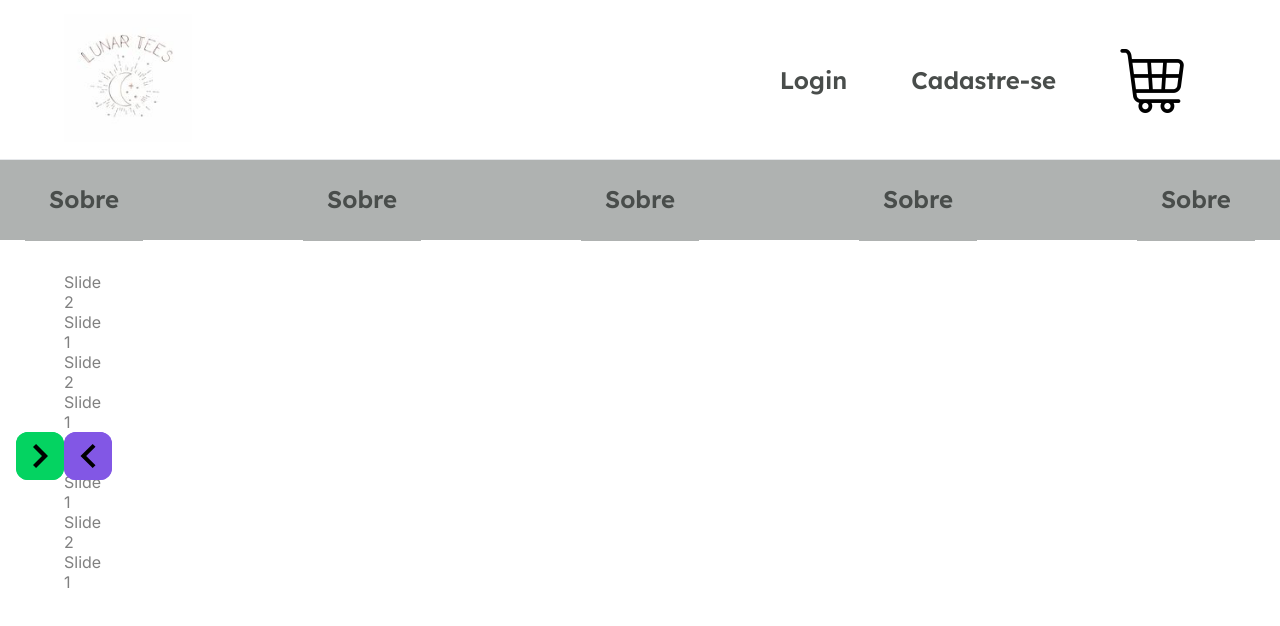
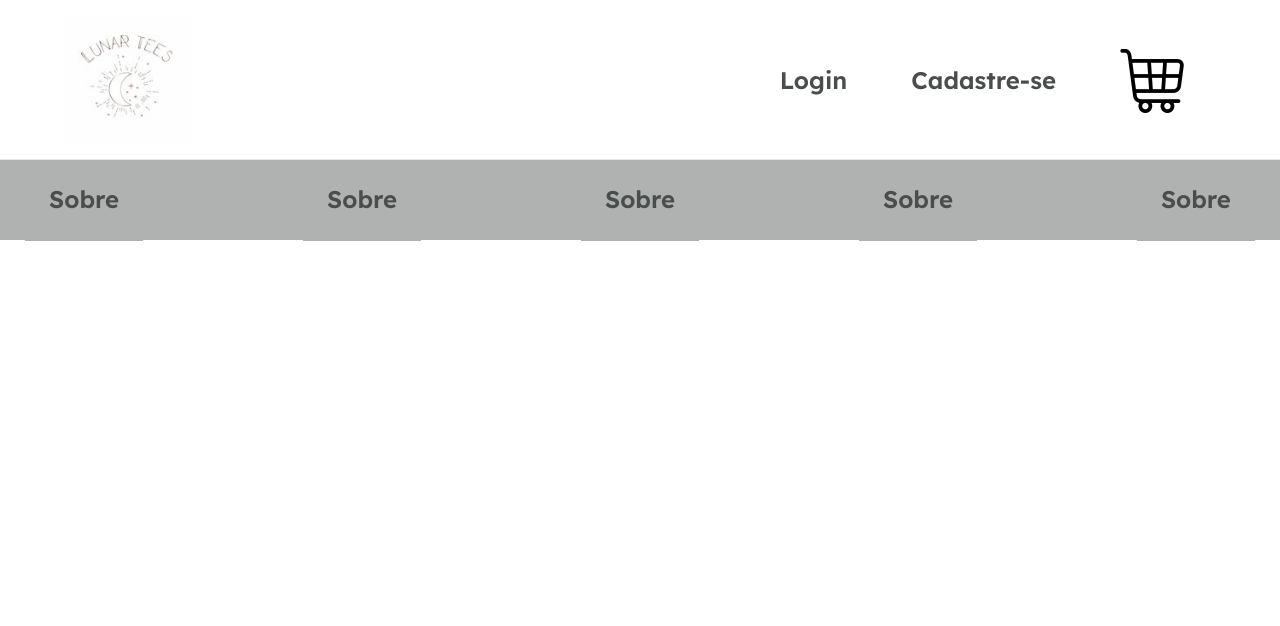
Before and after one commit to ricsrdocasro/lunar-tees, a Next.js app: page / in a window 1280 px wide. Shown: the top 626 px of the page. Built offline with nearby package versions, Linux system fonts and the light colour scheme; data requests are answered from the project's data file.

Commit message:
update index.tsx

```diff
--- a/package.json
+++ b/package.json
@@ -1,4 +1,5 @@
 {
+  "homepage": "http://ricsrdocasro.github.io/lunar-tees",
   "name": "lunar-tees",
   "version": "0.1.0",
   "private": true,
@@ -6,7 +7,6 @@
     "predeploy": "npm run build",
     "deploy": "gh-pages -d .next",
     "dev": "next dev",
-    "export": "next export",
     "build": "next build",
     "start": "next start",
     "server": "json-server server.json -w -d 750 -p 3333"
--- a/src/components/Header/index.tsx
+++ b/src/components/Header/index.tsx
@@ -4,11 +4,6 @@ import Link from "next/link";
 import styles from "./styles.module.scss";
 
 export function Header() {
-    const currentDate = format(new Date(), 'EEEEEE, d MMMM',{
-        locale: ptBR
-    });
-
-
     return (
         <div>
             <header className={styles.HeaderContainer}>
@@ -46,12 +41,12 @@ export function Header() {
                 <h2>Sobre</h2>
             </button>
             </Link>
-            <Link href={"/pages/capitaosovietico"}>
+            <Link href={"/pages/sobre"}>
             <button type="button">
                 <h2>Sobre</h2>
             </button>
             </Link>
-            <Link href={"/pages/portfolio"}>
+            <Link href={"/pages/sobre"}>
             <button type="button">
                 <h2>Sobre</h2>
             </button>
--- a/src/pages/index.tsx
+++ b/src/pages/index.tsx
@@ -4,28 +4,11 @@ import Image from 'next/image';
 import Link from 'next/link';
 import ptBR from 'date-fns/locale/pt-BR'
 import { api } from '../services/api';
-import { convertDurationToTimeString } from '../utils/convertDurationToTimeString';
 import styles from './home.module.scss';
 import Head from 'next/head';
 import { Slide } from 'react-slideshow-image';
 
-type Episode = {
-    id: string;
-    title: string;
-    price: number;
-    thumbnail: string;
-    publishedAt: string;
-    duration: number;
-    durationAsString: string;
-    url: string;
-}
-
-type HomeProps = {
-  latestEpisodes: Episode[];
-}
-
-
-export default function Home({latestEpisodes}: HomeProps) {
+export default function Home() {
 
   return(
     <div>
@@ -36,64 +19,9 @@ export default function Home({latestEpisodes}: HomeProps) {
 
         <section className={styles.latestEpisodes}>
           <div className={styles.thumbnailContainer}>
-            <ul>
-                {latestEpisodes.map((Episode) => {
-                    return (
-                      <Slide>
-                        <div className="each-slide">
-                          <div style={{'backgroundImage': `url(${Episode.thumbnail[0]})`}}>
-                            <span>Slide 1</span>
-                          </div>
-                        </div>
-                        <div className="each-slide">
-                          <div style={{'backgroundImage': `url(${Episode.thumbnail[1]})`}}>
-                            <span>Slide 2</span>
-                          </div>
-                        </div>
-                      </Slide>
-                      )
-                    })}
-            </ul>
           </div>
-        </section>
-
-        <section>
-
-
         </section>
       </div>
     </div>
   );
 }
-
-export const getStaticProps : GetStaticProps = async () => {
-  const { data } = await api.get("episodes", {
-    params: {
-      _limit: 12,
-      _sort: "published_at",
-      _order: "desc"
-    }
-  })
-
-  const episodes = data.map(episode => {
-    return {
-      id: episode.id,
-      title: episode.title,
-      thumbnail: episode.thumbnail,
-      price: episode.price,
-      publishedAt: format(parseISO(episode.published_at), 'd MMM yy', {locale: ptBR}),
-      duration: Number(episode.file.duration),
-      durationAsString: convertDurationToTimeString(Number(episode.file.duration)),
-      url: episode.file.url
-    }
-  })
-
-  const latestEpisodes = episodes.slice(0, 2);
-
-  return {
-    props: {
-      latestEpisodes,
-    },
-    revalidate: 60*60*8,
-  }
-}
```
